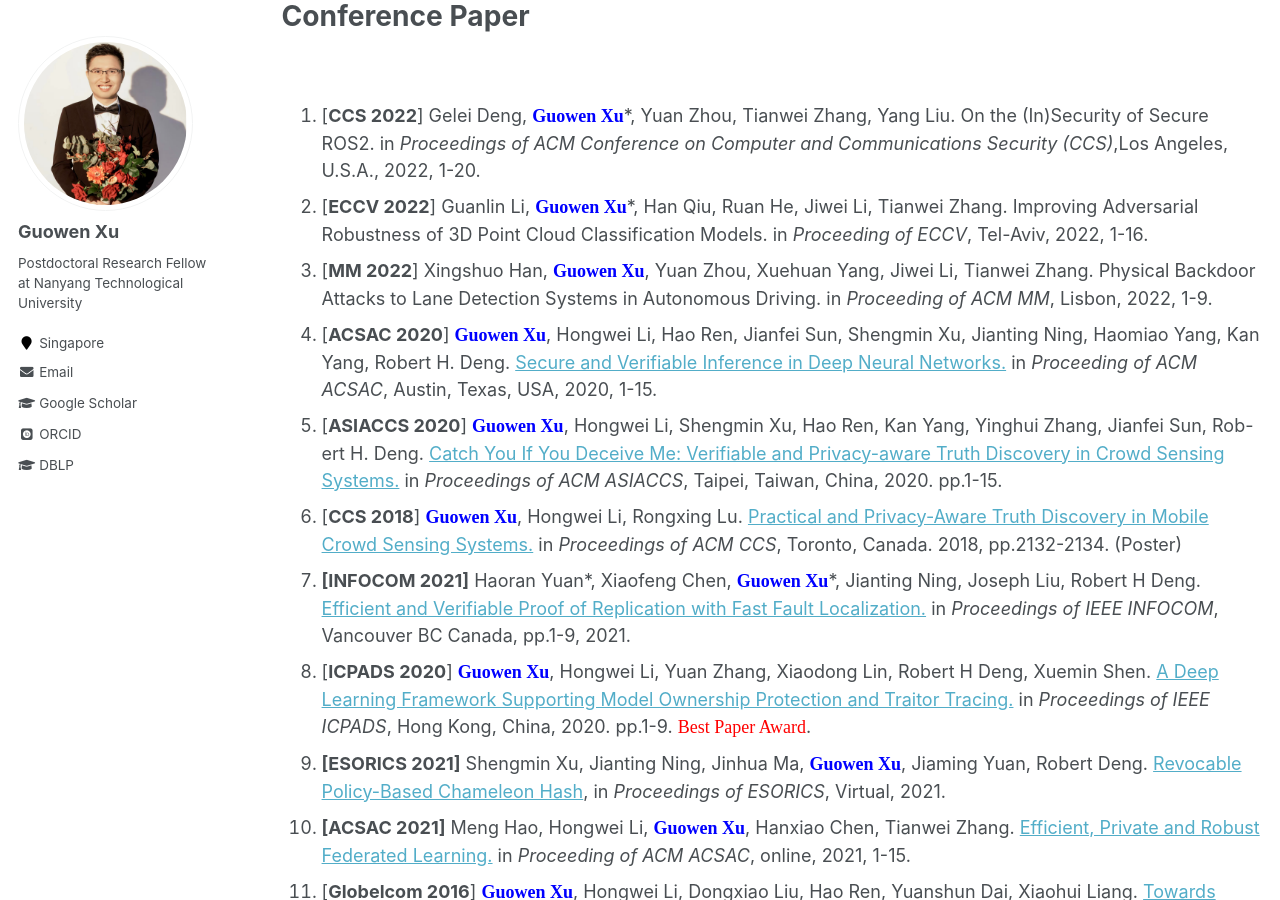
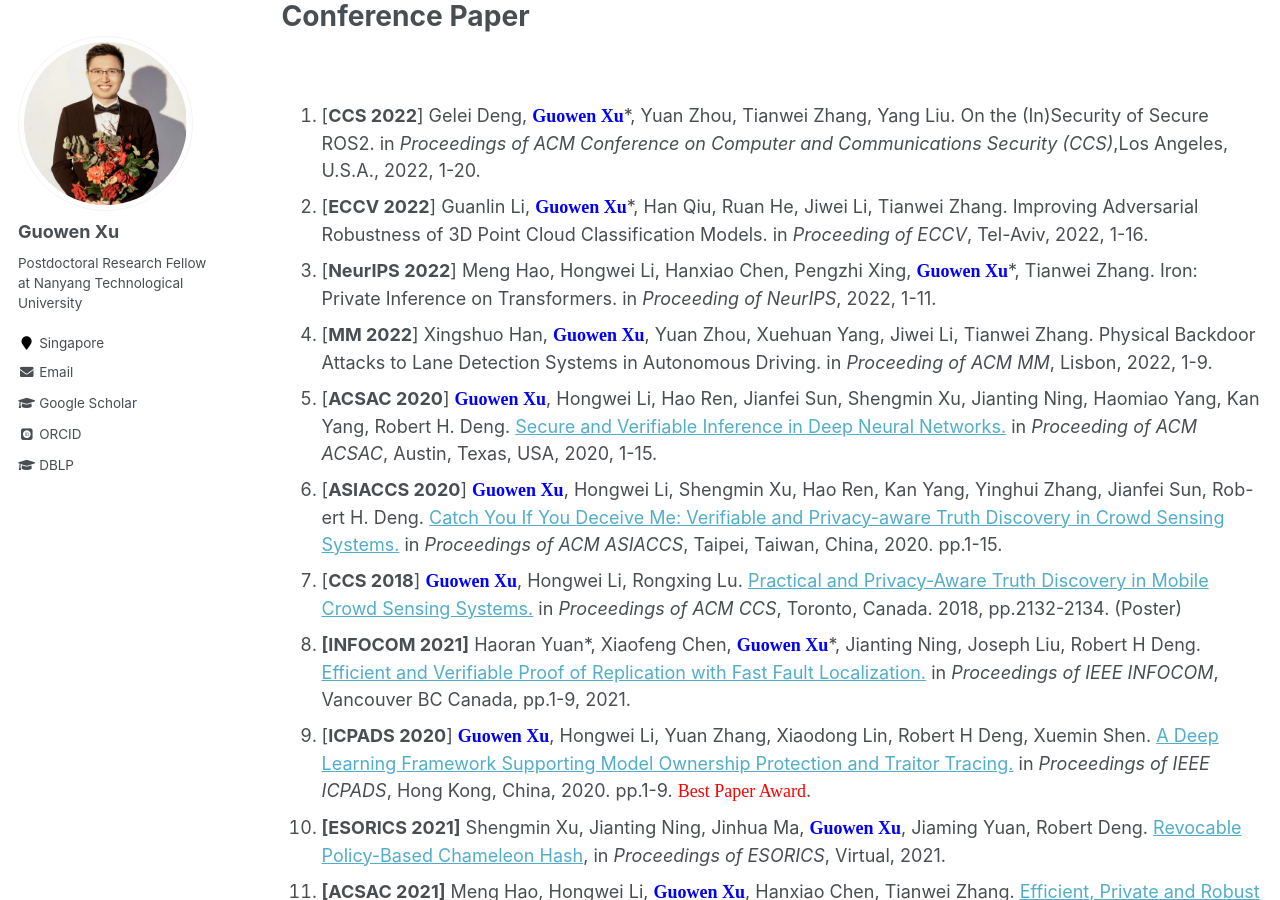
Before and after one commit to Guowen-xu/guowen-xu.github.io, a Jekyll site: the page built from _pages/publications.md, in a window 1280 px wide and 900 px high, scrolled down 2247 px. Built offline with Jekyll 4.4.1, drawn with Linux system fonts in a browser that asks for light colours; some web fonts are replaced.

Commit message:
Update publications.md

```diff
--- a/_pages/publications.md
+++ b/_pages/publications.md
@@ -46,16 +46,17 @@ You can find my articles on my [Google Scholar](https://scholar.google.com.hk/ci
 &nbsp;&nbsp;&nbsp;&nbsp;&nbsp;&nbsp;&nbsp;&nbsp;
 
 1.  [**CCS 2022**] Gelei Deng, **<font face="Times New Roman" color=blue size=4> Guowen Xu</font>**\*, Yuan Zhou, Tianwei Zhang, Yang Liu. On the (In)Security of Secure ROS2. in *Proceedings of ACM Conference on Computer and Communications Security (CCS)*,Los Angeles, U.S.A., 2022, 1-20.
-2.  [**ECCV 2022**] Guanlin Li, **<font face="Times New Roman" color=blue size=4> Guowen Xu</font>**\*, Han Qiu, Ruan He, Jiwei Li,  Tianwei Zhang. Improving Adversarial Robustness of 3D Point Cloud Classification Models. in *Proceeding of  ECCV*, Tel-Aviv, 2022, 1-16.
-3.  [**MM 2022**] Xingshuo Han, **<font face="Times New Roman" color=blue size=4> Guowen Xu</font>**, Yuan Zhou, Xuehuan Yang, Jiwei Li,  Tianwei Zhang. Physical Backdoor Attacks to Lane Detection Systems in Autonomous Driving. in *Proceeding of ACM MM*, Lisbon, 2022, 1-9.
-4.  [**ACSAC 2020**] **<font face="Times New Roman" color=blue size=4> Guowen Xu</font>**, Hongwei Li, Hao Ren, Jianfei Sun, Shengmin Xu, Jianting Ning, Haomiao Yang, Kan Yang, Robert H. Deng. [Secure and Verifiable Inference in Deep Neural Networks.](https://dl.acm.org/doi/10.1145/3427228.3427232) in *Proceeding of ACM ACSAC*, Austin, Texas, USA, 2020, 1-15.
-5. [**ASIACCS 2020**] **<font face="Times New Roman" color=blue size=4> Guowen Xu</font>**, Hongwei Li, Shengmin Xu, Hao Ren, Kan Yang, Yinghui Zhang, Jianfei Sun, Rob-ert H. Deng. [Catch You If You Deceive Me: Verifiable and Privacy-aware Truth Discovery in Crowd Sensing Systems.](https://dl.acm.org/doi/abs/10.1145/3320269.3384720) in *Proceedings of ACM ASIACCS*, Taipei, Taiwan, China, 2020. pp.1-15.
-6. [**CCS 2018**] **<font face="Times New Roman" color=blue size=4> Guowen Xu</font>**, Hongwei Li, Rongxing Lu. [Practical and Privacy-Aware Truth Discovery in Mobile Crowd Sensing Systems.](https://dl.acm.org/doi/10.1145/3243734.3278529) in *Proceedings of ACM CCS*, Toronto, Canada. 2018, pp.2132-2134. (Poster)
-7. **[INFOCOM 2021]** Haoran Yuan\*, Xiaofeng Chen, **<font face="Times New Roman" color=blue size=4> Guowen Xu</font>**\*, Jianting Ning, Joseph Liu, Robert H Deng.  [Efficient and Verifiable Proof of Replication with Fast Fault Localization.](https://ieeexplore.ieee.org/document/9488729) in *Proceedings of IEEE INFOCOM*, Vancouver BC Canada, pp.1-9, 2021.
-8. [**ICPADS 2020**] **<font face="Times New Roman" color=blue size=4> Guowen Xu</font>**, Hongwei Li, Yuan Zhang, Xiaodong Lin, Robert H Deng, Xuemin Shen. [A Deep Learning Framework Supporting Model Ownership Protection and Traitor Tracing.](https://ieeexplore.ieee.org/document/9359144) in *Proceedings of IEEE ICPADS*, Hong Kong, China, 2020. pp.1-9. <font face="Times New Roman" color=red size=4> Best Paper Award</font>.
-9. **[ESORICS 2021]** Shengmin Xu, Jianting Ning, Jinhua Ma, **<font face="Times New Roman" color=blue size=4> Guowen Xu</font>**, Jiaming Yuan, Robert Deng. [Revocable Policy-Based Chameleon Hash](https://link.springer.com/chapter/10.1007/978-3-030-88418-5_16), in *Proceedings of ESORICS*, Virtual, 2021.
-10.  **[ACSAC 2021]** Meng Hao, Hongwei Li,  **<font face="Times New Roman" color=blue size=4> Guowen Xu</font>**, Hanxiao Chen, Tianwei Zhang. [Efficient, Private and Robust Federated Learning.](https://dl.acm.org/doi/fullHtml/10.1145/3485832.3488014) in *Proceeding of ACM ACSAC*, online, 2021, 1-15.
-11. [**Globelcom 2016**]  **<font face="Times New Roman" color=blue size=4> Guowen Xu</font>**, Hongwei Li, Dongxiao Liu, Hao Ren, Yuanshun Dai, Xiaohui Liang. [Towards Efficient Privacy-Preserving Truth Discovery in Crowd Sensing Systems.](https://ieeexplore.ieee.org/document/7842343) in *Proceedings of IEEE GLOBECOM*, Washington, D.C, USA, 2016. pp.1-6.
-12. [**ICC 2017**] **<font face="Times New Roman" color=blue size=4> Guowen Xu</font>**, Yan Ren, Hongwei Li, Dongxiao Liu, Yuanshun Dai, Kan Yang. [CryptMDB: A Practical Encrypted MongoDB over Big Data.](https://ieeexplore.ieee.org/document/7997105) in *Proceedings of IEEE ICC*, Paris, France, 2017. pp.1-6.
-13. [**ICC 2018**]  **<font face="Times New Roman" color=blue size=4> Guowen Xu</font>**, Hongwei Li, Yuanshun Dai, Xiaodong Lin. [EFRS: Enabling Efficient and Fi-ne-grained Range Search on Encrypted Spatial Data.](https://ieeexplore.ieee.org/document/8422279) in *Proceedings of IEEE ICC*, 2018，Kansas, USA ,pp.1-6.
-14. [**Bigsecurity 2018**] **<font face="Times New Roman" color=blue size=4> Guowen Xu</font>**, Hongwei Li, Wenlei Wang, Yue Chen, Haomiao Yang, Yanzhi Ren. [Towards Practical Personalized Recommendation with Multilevel Differential Privacy Controls.](https://ieeexplore.ieee.org/document/8406839) in *Proceedings of IEEE Bigsecurity*, Honolulu, HI, USA. pp.796-801, 2018.
+3.  [**ECCV 2022**] Guanlin Li, **<font face="Times New Roman" color=blue size=4> Guowen Xu</font>**\*, Han Qiu, Ruan He, Jiwei Li,  Tianwei Zhang. Improving Adversarial Robustness of 3D Point Cloud Classification Models. in *Proceeding of  ECCV*, Tel-Aviv, 2022, 1-16.
+4.  [**NeurIPS 2022**] Meng Hao, Hongwei Li, Hanxiao Chen, Pengzhi Xing, **<font face="Times New Roman" color=blue size=4> Guowen Xu</font>**\*, Tianwei Zhang. Iron: Private Inference on Transformers. in *Proceeding of  NeurIPS*, 2022, 1-11.
+5.  [**MM 2022**] Xingshuo Han, **<font face="Times New Roman" color=blue size=4> Guowen Xu</font>**, Yuan Zhou, Xuehuan Yang, Jiwei Li,  Tianwei Zhang. Physical Backdoor Attacks to Lane Detection Systems in Autonomous Driving. in *Proceeding of ACM MM*, Lisbon, 2022, 1-9.
+6.  [**ACSAC 2020**] **<font face="Times New Roman" color=blue size=4> Guowen Xu</font>**, Hongwei Li, Hao Ren, Jianfei Sun, Shengmin Xu, Jianting Ning, Haomiao Yang, Kan Yang, Robert H. Deng. [Secure and Verifiable Inference in Deep Neural Networks.](https://dl.acm.org/doi/10.1145/3427228.3427232) in *Proceeding of ACM ACSAC*, Austin, Texas, USA, 2020, 1-15.
+7. [**ASIACCS 2020**] **<font face="Times New Roman" color=blue size=4> Guowen Xu</font>**, Hongwei Li, Shengmin Xu, Hao Ren, Kan Yang, Yinghui Zhang, Jianfei Sun, Rob-ert H. Deng. [Catch You If You Deceive Me: Verifiable and Privacy-aware Truth Discovery in Crowd Sensing Systems.](https://dl.acm.org/doi/abs/10.1145/3320269.3384720) in *Proceedings of ACM ASIACCS*, Taipei, Taiwan, China, 2020. pp.1-15.
+8. [**CCS 2018**] **<font face="Times New Roman" color=blue size=4> Guowen Xu</font>**, Hongwei Li, Rongxing Lu. [Practical and Privacy-Aware Truth Discovery in Mobile Crowd Sensing Systems.](https://dl.acm.org/doi/10.1145/3243734.3278529) in *Proceedings of ACM CCS*, Toronto, Canada. 2018, pp.2132-2134. (Poster)
+9. **[INFOCOM 2021]** Haoran Yuan\*, Xiaofeng Chen, **<font face="Times New Roman" color=blue size=4> Guowen Xu</font>**\*, Jianting Ning, Joseph Liu, Robert H Deng.  [Efficient and Verifiable Proof of Replication with Fast Fault Localization.](https://ieeexplore.ieee.org/document/9488729) in *Proceedings of IEEE INFOCOM*, Vancouver BC Canada, pp.1-9, 2021.
+10. [**ICPADS 2020**] **<font face="Times New Roman" color=blue size=4> Guowen Xu</font>**, Hongwei Li, Yuan Zhang, Xiaodong Lin, Robert H Deng, Xuemin Shen. [A Deep Learning Framework Supporting Model Ownership Protection and Traitor Tracing.](https://ieeexplore.ieee.org/document/9359144) in *Proceedings of IEEE ICPADS*, Hong Kong, China, 2020. pp.1-9. <font face="Times New Roman" color=red size=4> Best Paper Award</font>.
+11. **[ESORICS 2021]** Shengmin Xu, Jianting Ning, Jinhua Ma, **<font face="Times New Roman" color=blue size=4> Guowen Xu</font>**, Jiaming Yuan, Robert Deng. [Revocable Policy-Based Chameleon Hash](https://link.springer.com/chapter/10.1007/978-3-030-88418-5_16), in *Proceedings of ESORICS*, Virtual, 2021.
+12.  **[ACSAC 2021]** Meng Hao, Hongwei Li,  **<font face="Times New Roman" color=blue size=4> Guowen Xu</font>**, Hanxiao Chen, Tianwei Zhang. [Efficient, Private and Robust Federated Learning.](https://dl.acm.org/doi/fullHtml/10.1145/3485832.3488014) in *Proceeding of ACM ACSAC*, online, 2021, 1-15.
+13. [**Globelcom 2016**]  **<font face="Times New Roman" color=blue size=4> Guowen Xu</font>**, Hongwei Li, Dongxiao Liu, Hao Ren, Yuanshun Dai, Xiaohui Liang. [Towards Efficient Privacy-Preserving Truth Discovery in Crowd Sensing Systems.](https://ieeexplore.ieee.org/document/7842343) in *Proceedings of IEEE GLOBECOM*, Washington, D.C, USA, 2016. pp.1-6.
+14. [**ICC 2017**] **<font face="Times New Roman" color=blue size=4> Guowen Xu</font>**, Yan Ren, Hongwei Li, Dongxiao Liu, Yuanshun Dai, Kan Yang. [CryptMDB: A Practical Encrypted MongoDB over Big Data.](https://ieeexplore.ieee.org/document/7997105) in *Proceedings of IEEE ICC*, Paris, France, 2017. pp.1-6.
+15. [**ICC 2018**]  **<font face="Times New Roman" color=blue size=4> Guowen Xu</font>**, Hongwei Li, Yuanshun Dai, Xiaodong Lin. [EFRS: Enabling Efficient and Fi-ne-grained Range Search on Encrypted Spatial Data.](https://ieeexplore.ieee.org/document/8422279) in *Proceedings of IEEE ICC*, 2018，Kansas, USA ,pp.1-6.
+16. [**Bigsecurity 2018**] **<font face="Times New Roman" color=blue size=4> Guowen Xu</font>**, Hongwei Li, Wenlei Wang, Yue Chen, Haomiao Yang, Yanzhi Ren. [Towards Practical Personalized Recommendation with Multilevel Differential Privacy Controls.](https://ieeexplore.ieee.org/document/8406839) in *Proceedings of IEEE Bigsecurity*, Honolulu, HI, USA. pp.796-801, 2018.
```
